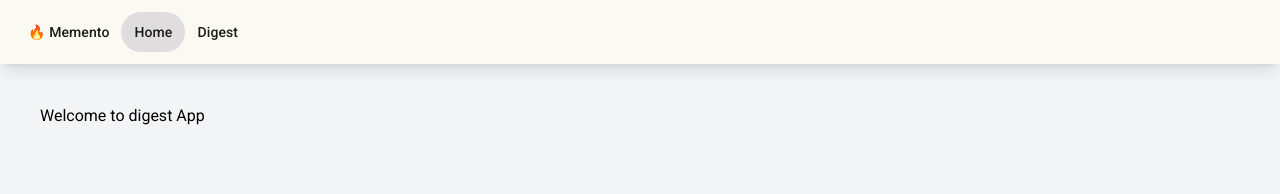
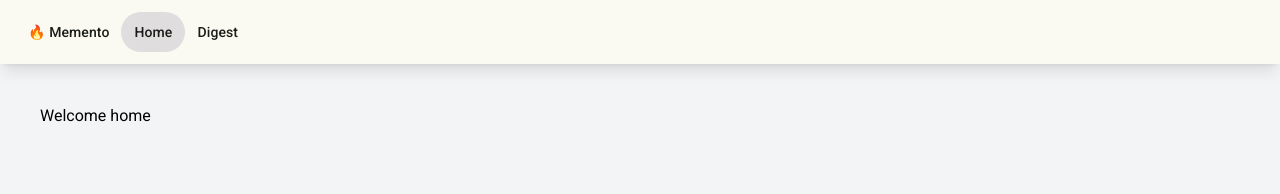
Before and after one commit to PasNinii/hostiles-workspace, an Angular app: page /home in a window 1280 px wide. Shown: the top 194 px of the page. Built offline with nearby package versions, Linux system fonts and the light colour scheme.

Commit message:
This is my final comment
* test

* test

* test2

```diff
--- /dev/null
+++ b/projects/memento/src/app/feature/home/home-a/home-a.component.ts
@@ -0,0 +1,8 @@
+import { Component } from '@angular/core';
+
+@Component({
+  standalone: true,
+  selector: 'hostiles-home-a',
+  template: ` <h1>Home A</h1> `,
+})
+export class HomeAComponent {}
--- /dev/null
+++ b/projects/memento/src/app/feature/home/home-b/home-b.component.ts
@@ -0,0 +1,8 @@
+import { Component } from '@angular/core';
+
+@Component({
+  standalone: true,
+  selector: 'hostiles-home-b',
+  template: ` <h1>Home B</h1> `,
+})
+export class HomeBComponent {}
--- a/projects/memento/src/app/feature/home/home.component.ts
+++ b/projects/memento/src/app/feature/home/home.component.ts
@@ -1,11 +1,9 @@
-import { CommonModule } from '@angular/common';
 import { ChangeDetectionStrategy, Component } from '@angular/core';
-
 @Component({
   selector: 'hostiles-home',
   standalone: true,
-  imports: [CommonModule],
-  template: `<p>Welcome to digest App</p>`,
+  imports: [],
+  template: `<p>Welcome home</p>`,
   styleUrl: './home.component.scss',
   changeDetection: ChangeDetectionStrategy.OnPush,
 })
--- a/projects/memento/src/app/feature/home/home.routes.ts
+++ b/projects/memento/src/app/feature/home/home.routes.ts
@@ -1,4 +1,15 @@
 import { Routes } from '@angular/router';
 import { HomeComponent } from './home.component';
+import { HomeAComponent } from './home-a/home-a.component';
+import { HomeBComponent } from './home-b/home-b.component';
 
-export default <Routes>[{ path: '', component: HomeComponent }];
+export default <Routes>[
+  {
+    path: '',
+    component: HomeComponent,
+    children: [
+      { path: 'home-a', component: HomeAComponent },
+      { path: 'home-b', component: HomeBComponent },
+    ],
+  },
+];
```
Also changed, not shown: 1 other file (tests, documents, lock files or other folders).
